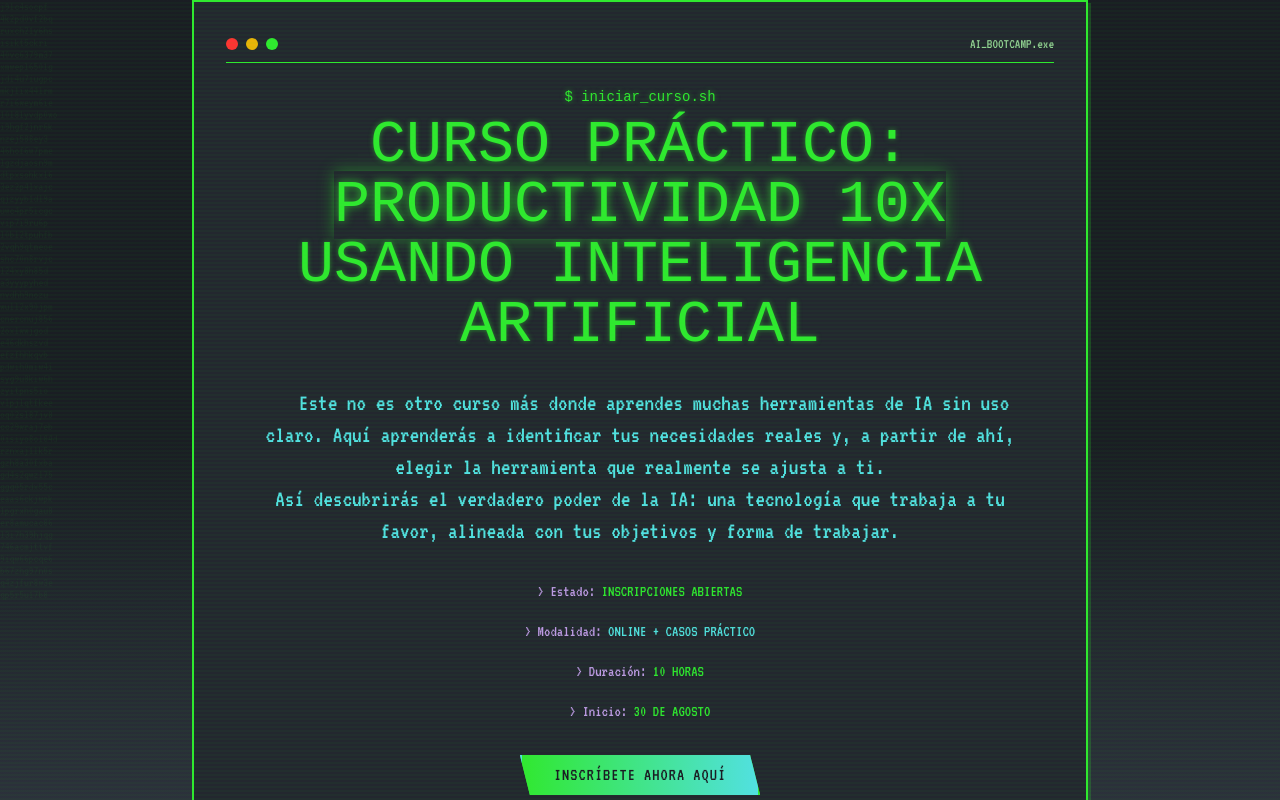
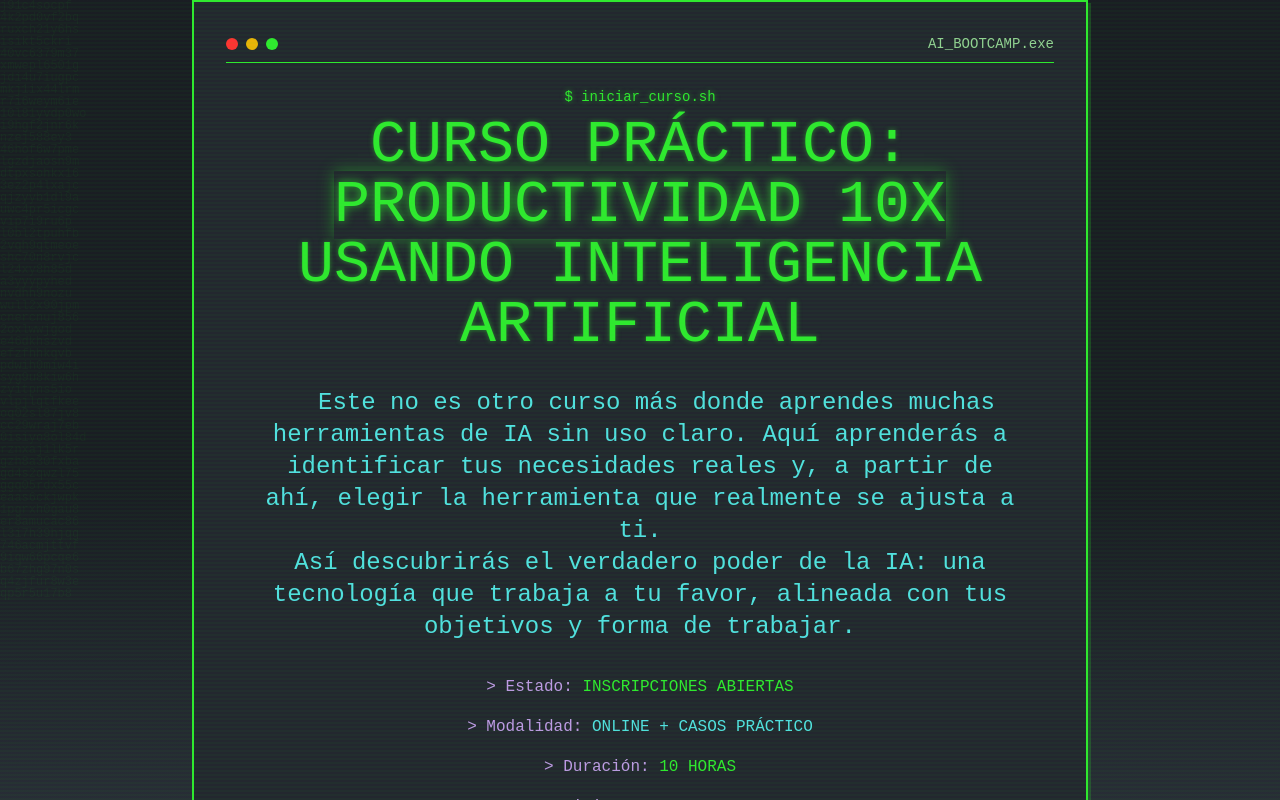
Before and after one commit to santiagozevallosq/retro-ai-bootcamp, a React (Vite) app: page / in a window 1280 px wide. Shown: the top 800 px of the page. Built offline with nearby package versions, Linux system fonts and the light colour scheme.

Commit message:
cambio del tipo de letra

```diff
--- a/src/components/RetroHero.tsx
+++ b/src/components/RetroHero.tsx
@@ -17,14 +17,14 @@ const RetroHero = () => {
               <div className="w-3 h-3 bg-yellow-500 rounded-full"></div>
               <div className="w-3 h-3 bg-primary rounded-full"></div>
             </div>
-            <span className="font-terminal text-sm text-muted-foreground">AI_BOOTCAMP.exe</span>
+            <span className="font-sans text-sm text-muted-foreground">AI_BOOTCAMP.exe</span>
           </div>
 
           {/* Main Content */}
           <div className="space-y-8">
             <div className="terminal-text">
-              <div className="font-terminal text-sm mb-2">$ iniciar_curso.sh</div>
-              <div className="font-pixel text-3xl md:text-5xl lg:text-6xl leading-tight mb-4">
+              <div className="font-sans text-sm mb-2">$ iniciar_curso.sh</div>
+              <div className="font-sans text-3xl md:text-5xl lg:text-6xl leading-tight mb-4">
                 CURSO PRÁCTICO:
                 <br />
                 <span className="neon-glow">PRODUCTIVIDAD 10X</span>
@@ -33,35 +33,35 @@ const RetroHero = () => {
               </div>
             </div>
 
-            <div className="font-terminal text-xl md:text-2xl text-secondary max-w-3xl mx-auto">
+            <div className="font-sans text-xl md:text-2xl text-secondary max-w-3xl mx-auto">
               <span className="blink">▋</span> Este no es otro curso más donde aprendes muchas herramientas de IA sin uso claro. Aquí aprenderás a identificar tus necesidades reales y, a partir de ahí, elegir la herramienta que realmente se ajusta a ti.
               <br />
               Así descubrirás el verdadero poder de la IA: una tecnología que trabaja a tu favor, alineada con tus objetivos y forma de trabajar.
             </div>
 
             <div className="space-y-4">
-              <div className="font-terminal text-accent">
+              <div className="font-sans text-accent">
                 {'>'}  Estado: <span className="text-primary">INSCRIPCIONES ABIERTAS</span>
               </div>
-              <div className="font-terminal text-accent">
+              <div className="font-sans text-accent">
                 {'>'}  Modalidad: <span className="text-secondary">ONLINE + CASOS PRÁCTICO</span>
               </div>
-              <div className="font-terminal text-accent">
+              <div className="font-sans text-accent">
                 {'>'}  Duración: <span className="text-primary">10 HORAS</span>
               </div>
-              <div className="font-terminal text-accent">
+              <div className="font-sans text-accent">
                 {'>'}  Inicio: <span className="text-primary">30 DE AGOSTO</span>
               </div>
             </div>
 
             <Button
               onClick={handleWhatsAppRedirect}
-              className="cyber-button font-pixel text-lg px-8 py-4 mt-8"
+              className="cyber-button font-sans text-lg px-8 py-4 mt-8"
             >
               INSCRÍBETE AHORA AQUÍ
             </Button>
 
-            <div className="font-terminal text-sm text-muted-foreground mt-4">
+            <div className="font-sans text-sm text-muted-foreground mt-4">
               ⚡ Plazas limitadas • Acceso inmediato • Certificado incluido
             </div>
           </div>
@@ -70,7 +70,7 @@ const RetroHero = () => {
 
       {/* Background Matrix Effect */}
       <div className="absolute inset-0 opacity-10 pointer-events-none">
-        <div className="font-terminal text-xs text-primary leading-none">
+        <div className="font-sans text-xs text-primary leading-none">
           {Array.from({ length: 50 }, (_, i) => (
             <div key={i} className="animate-pulse">
               {Math.random().toString(36).substring(2, 15)}
--- a/tailwind.config.ts
+++ b/tailwind.config.ts
@@ -19,7 +19,7 @@ export default {
 		},
 		extend: {
 			      fontFamily: {
-        sans: ['VT323', 'monospace'],
+        sans: ['Space Mono', 'monospace'],
         mono: ['Space Mono', 'monospace'],
       },
 			colors: {
```
